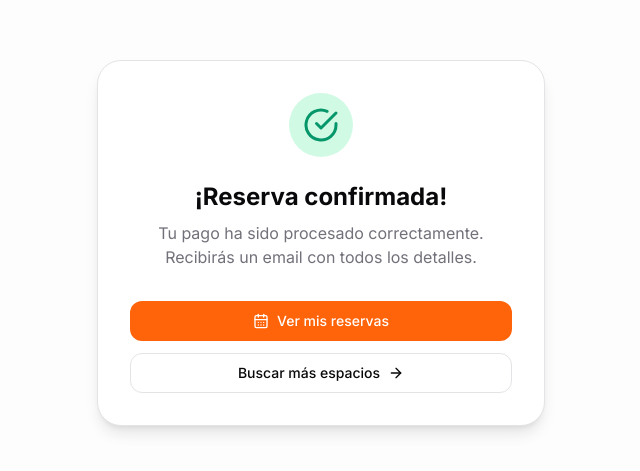
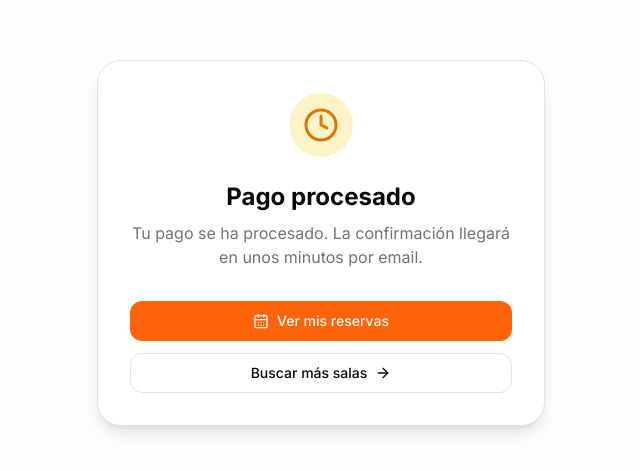
Before and after one commit to vintaqu/fiestalo, a Next.js app: page /checkout/1/success in a window 1280 px wide. Shown: the part 157-628 px from the top of the page, without its empty margins (319-959 px from the left). Built offline with nearby package versions, Linux system fonts and the light colour scheme; no server answers; the database is empty.

Commit message:
fix: verify stripe payment on success page as webhook fallback

```diff
--- a/src/app/(public)/checkout/[bookingId]/success/page.tsx
+++ b/src/app/(public)/checkout/[bookingId]/success/page.tsx
@@ -1,32 +1,80 @@
 import Link from "next/link";
-import { CheckCircle, CalendarDays, ArrowRight } from "lucide-react";
+import { CheckCircle, CalendarDays, ArrowRight, Clock } from "lucide-react";
 import { Button } from "@/components/ui/button";
 import { db } from "@/lib/db";
 import { formatPrice, formatShortDate } from "@/utils/format";
+
+// On success page load, verify payment with Stripe and confirm booking if needed
+// This is a fallback in case the webhook hasn't arrived yet
+async function verifyAndConfirm(bookingId: string) {
+  try {
+    const booking = await db.booking.findUnique({
+      where:   { id: bookingId },
+      include: { payment: { select: { stripePaymentIntentId: true, status: true } } },
+    });
+
+    if (!booking || !booking.payment?.stripePaymentIntentId) return;
+
+    // Already confirmed — nothing to do
+    if (booking.status === "CONFIRMED") return;
+
+    // Check with Stripe directly
+    const Stripe = (await import("stripe")).default;
+    const stripe = new Stripe(process.env.STRIPE_SECRET_KEY!, {
+      typescript: true,
+    } as any);
+
+    const pi = await stripe.paymentIntents.retrieve(
+      booking.payment.stripePaymentIntentId
+    );
+
+    if (pi.status === "succeeded" && booking.status !== "CONFIRMED") {
+      // Webhook missed — confirm manually
+      const { bookingService } = await import("@/services/booking.service");
+      await bookingService.confirmPayment(bookingId, pi.id);
+    }
+  } catch (err) {
+    // Non-blocking — webhook will handle it if this fails
+    console.error("[success page verify]", err);
+  }
+}
 
 export default async function CheckoutSuccessPage({
   params,
 }: {
   params: { bookingId: string };
 }) {
+  // Try to confirm via direct Stripe check (webhook fallback)
+  await verifyAndConfirm(params.bookingId);
+
   const booking = await db.booking.findUnique({
-    where: { id: params.bookingId },
-    include: {
-      venue: { select: { title: true, city: true, slug: true } },
-    },
+    where:   { id: params.bookingId },
+    include: { venue: { select: { title: true, city: true, slug: true } } },
   });
+
+  const isConfirmed = booking?.status === "CONFIRMED" || booking?.status === "COMPLETED";
 
   return (
     <div className="min-h-screen flex items-center justify-center p-6 bg-secondary/20">
       <div className="max-w-md w-full bg-card rounded-3xl border border-border shadow-lg p-8 text-center">
-        {/* Success icon */}
-        <div className="w-16 h-16 rounded-full bg-emerald-100 flex items-center justify-center mx-auto mb-6">
-          <CheckCircle className="w-9 h-9 text-emerald-600" />
+
+        {/* Icon */}
+        <div className={`w-16 h-16 rounded-full flex items-center justify-center mx-auto mb-6 ${
+          isConfirmed ? "bg-emerald-100" : "bg-amber-100"
+        }`}>
+          {isConfirmed
+            ? <CheckCircle className="w-9 h-9 text-emerald-600" />
+            : <Clock className="w-9 h-9 text-amber-600" />
+          }
         </div>
 
-        <h1 className="text-2xl font-bold mb-2">¡Reserva confirmada!</h1>
+        <h1 className="text-2xl font-bold mb-2">
+          {isConfirmed ? "¡Reserva confirmada!" : "Pago procesado"}
+        </h1>
         <p className="text-muted-foreground mb-8">
-          Tu pago ha sido procesado correctamente. Recibirás un email con todos los detalles.
+          {isConfirmed
+            ? "Tu reserva está confirmada. Recibirás un email con todos los detalles."
+            : "Tu pago se ha procesado. La confirmación llegará en unos minutos por email."}
         </p>
 
         {booking && (
@@ -45,13 +93,17 @@ export default async function CheckoutSuccessPage({
             </div>
             <div className="flex justify-between">
               <span className="text-muted-foreground">Horario</span>
-              <span>
-                {booking.startTime} – {booking.endTime}
-              </span>
+              <span>{booking.startTime} – {booking.endTime}</span>
             </div>
             <div className="flex justify-between font-semibold border-t border-border pt-2 mt-2">
               <span>Total pagado</span>
               <span>{formatPrice(Number(booking.total))}</span>
+            </div>
+            <div className="flex justify-between text-xs">
+              <span className="text-muted-foreground">Estado</span>
+              <span className={isConfirmed ? "text-emerald-600 font-medium" : "text-amber-600 font-medium"}>
+                {isConfirmed ? "✓ Confirmada" : "⏳ Procesando"}
+              </span>
             </div>
           </div>
         )}
@@ -65,7 +117,7 @@ export default async function CheckoutSuccessPage({
           </Button>
           <Button variant="outline" className="w-full" asChild>
             <Link href="/search">
-              Buscar más espacios
+              Buscar más salas
               <ArrowRight className="w-4 h-4 ml-2" />
             </Link>
           </Button>
```
